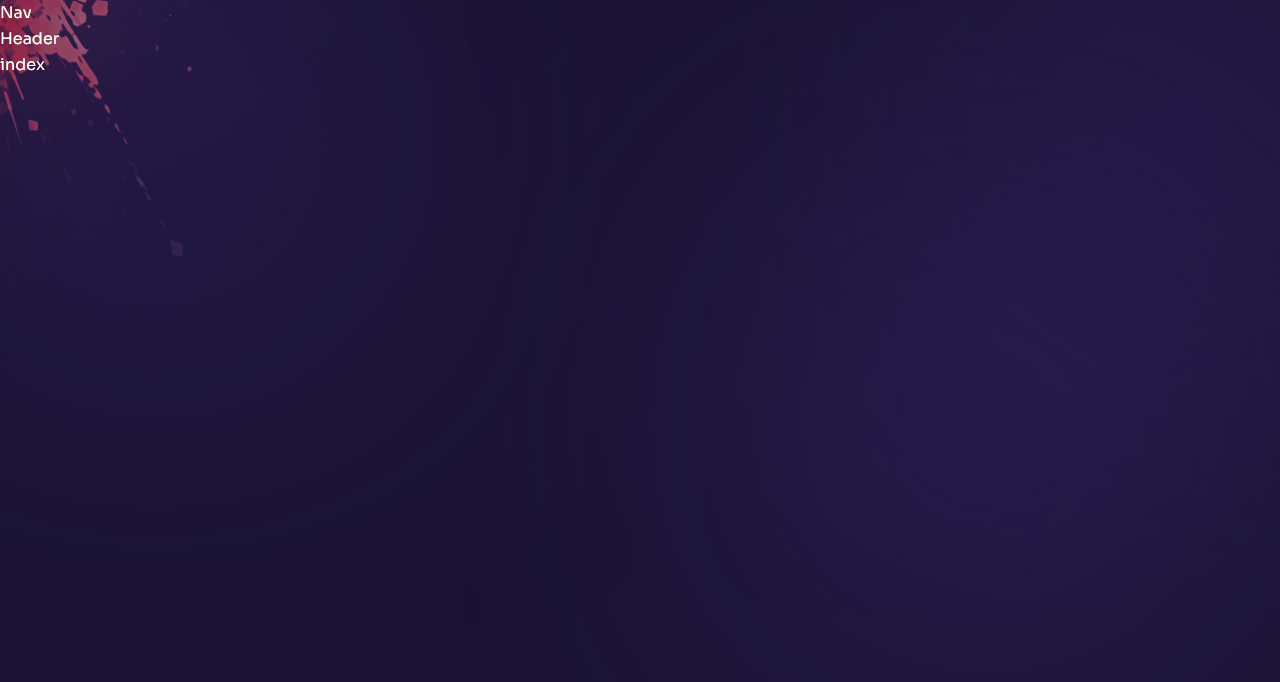
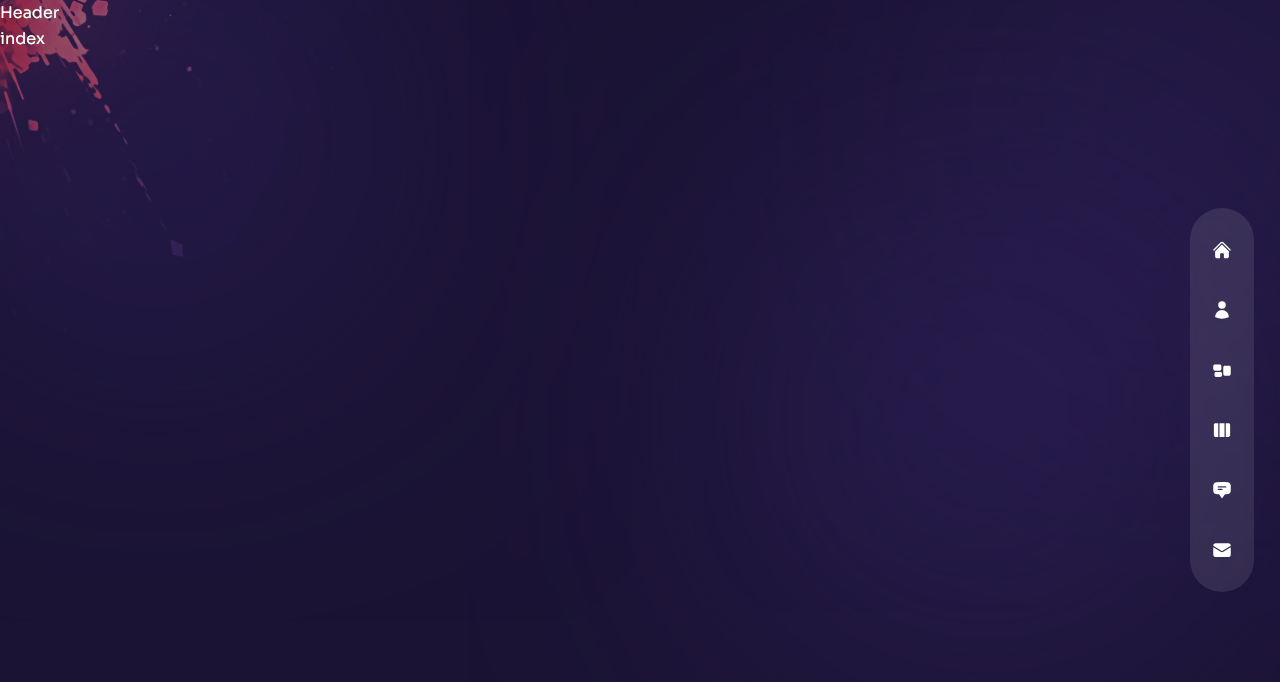
Before and after one commit to MirosBL45/studio_rakita, a Next.js app: page /contact in a window 1280 px wide. Shown: the top 682 px of the page. Built offline with nearby package versions, Linux system fonts and the light colour scheme.

Commit message:
making nav

```diff
--- /dev/null
+++ b/components/Head.jsx
@@ -0,0 +1,19 @@
+'use client'
+import Head from "next/head";
+import { useState } from "react";
+
+function HeadMeta() {
+  const [language, setLanguage] = useState('srb');
+
+  return (
+    <>
+      <Head>
+        <meta name="Description" content="Snimite Vase dogadjaje" />
+        <title>Studio Rakita | {language === 'eng' ? 'Record event' : 'Snimite dogadjaj'}</title>
+        <link rel="icon" href="/t-avt-1.png" />
+      </Head>
+    </>
+  );
+}
+
+export default HeadMeta;
--- a/components/Layout.jsx
+++ b/components/Layout.jsx
@@ -9,15 +9,17 @@ const sora = Sora({
 });
 
 // components
-import Nav from "../components/Nav";
-import Header from "../components/Header";
-import TopLeftImg from "../components/TopLeftImg";
+import Nav from "./Nav";
+import Header from "./Header";
+import TopLeftImg from "./TopLeftImg";
+import Head from "./Head";
 
 function Layout({ children }) {
   return (
     <div
       className={`page bg-site text-white bg-cover bg-no-repeat ${sora.variable} font-sora relative`}
     >
+      <Head />
       <Nav />
       <Header />
       <TopLeftImg />
--- a/components/Nav.jsx
+++ b/components/Nav.jsx
@@ -1,35 +1,56 @@
-// icons
-import {
-  HiHome,
-  HiUser,
-  HiViewColumns,
-  HiRectangleGroup,
-  HiChatBubbleBottomCenterText,
-  HiEnvelope,
-} from 'react-icons/hi2';
+// // icons
+// import {
+//   HiHome,
+//   HiUser,
+//   HiViewColumns,
+//   HiRectangleGroup,
+//   HiChatBubbleBottomCenterText,
+//   HiEnvelope,
+// } from 'react-icons/hi2';
 
-// nav data
-export const navData = [
-  { name: 'home', path: '/', icon: <HiHome /> },
-  { name: 'about', path: '/about', icon: <HiUser /> },
-  { name: 'services', path: '/services', icon: <HiRectangleGroup /> },
-  { name: 'work', path: '/work', icon: <HiViewColumns /> },
-  {
-    name: 'testimonials',
-    path: '/testimonials',
-    icon: <HiChatBubbleBottomCenterText />,
-  },
-  {
-    name: 'contact',
-    path: '/contact',
-    icon: <HiEnvelope />,
-  },
-];
+// // nav data
+// export const navData = [
+//   { name: 'home', path: '/', icon: <HiHome /> },
+//   { name: 'about', path: '/about', icon: <HiUser /> },
+//   { name: 'services', path: '/services', icon: <HiRectangleGroup /> },
+//   { name: 'work', path: '/work', icon: <HiViewColumns /> },
+//   {
+//     name: 'testimonials',
+//     path: '/testimonials',
+//     icon: <HiChatBubbleBottomCenterText />,
+//   },
+//   {
+//     name: 'contact',
+//     path: '/contact',
+//     icon: <HiEnvelope />,
+//   },
+// ];
+
+// data
+import { navData } from "../data/navData";
+
+// next link
+import Link from "next/link";
+
+// next router
+import { useRouter } from "next/router";
 
 function Nav() {
+  const router = useRouter();
+  const pathname = router.pathname;
+
   return (
-    <div>Nav</div>
-  )
+    <nav className="flex flex-col items-center xl:justify-center gap-y-4 fixed h-max bottom-0 mt-auto xl:right-[2%] z-50 t-0 w-full xl:w-16 xl:max-w-md xl:h-screen">
+      {/* inner */}
+      <div className="flex w-full xl:flex-col items-center justify-between xl:justify-center gap-y-10 px-4 md:px-40 xl:px-0 h-80 xl:h-max py-8 bg-white/10 backdrop-blur-sm text-3xl xl:text-xl xl:rounded-full">
+        {navData.map((link, index) => (
+          <Link key={index} href={link.path}>
+            {link.icon}
+          </Link>
+        ))}
+      </div>
+    </nav>
+  );
 }
 
-export default Nav
+export default Nav;
--- /dev/null
+++ b/data/navData.js
@@ -0,0 +1,27 @@
+// icons
+import {
+  HiHome,
+  HiUser,
+  HiViewColumns,
+  HiRectangleGroup,
+  HiChatBubbleBottomCenterText,
+  HiEnvelope,
+} from "react-icons/hi2";
+
+// nav data
+export const navData = [
+  { name: "home", path: "/", icon: <HiHome /> },
+  { name: "about", path: "/about", icon: <HiUser /> },
+  { name: "services", path: "/services", icon: <HiRectangleGroup /> },
+  { name: "work", path: "/work", icon: <HiViewColumns /> },
+  {
+    name: "testimonials",
+    path: "/testimonials",
+    icon: <HiChatBubbleBottomCenterText />,
+  },
+  {
+    name: "contact",
+    path: "/contact",
+    icon: <HiEnvelope />,
+  },
+];
```
